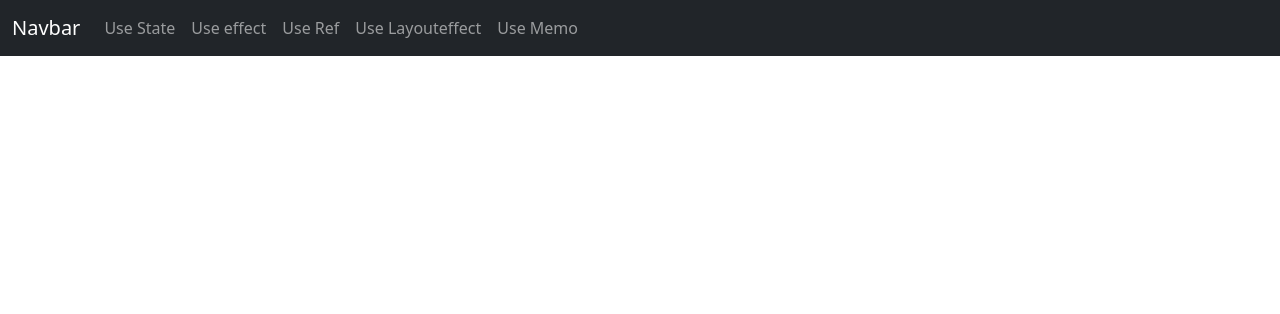
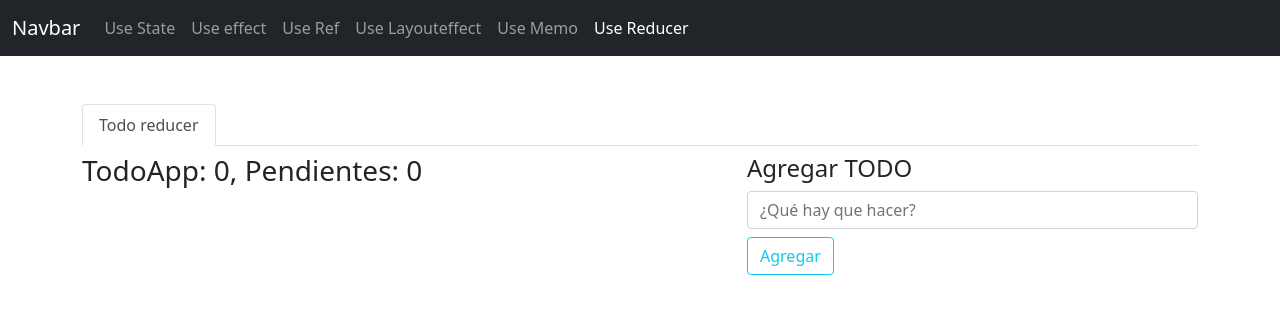
Before and after one commit to mundoenrique/05-react-hook-app, a React (Vite) app: page /use-reducer in a window 1280 px wide. Shown: the top 314 px of the page. Built offline with nearby package versions, Linux system fonts and the light colour scheme.

Commit message:
Reubicación de elementos

```diff
--- /dev/null
+++ b/src/components/08-useReducer/ReducerHook.jsx
@@ -0,0 +1,21 @@
+import { Outlet } from 'react-router-dom';
+import { UseCustomLink } from '../../hooks';
+
+export default function ReducerHook() {
+	return (
+		<>
+			<ul className="nav nav-tabs mt-5">
+				<li className="nav-item">
+					<UseCustomLink className="nav-link" to="">
+						Todo reducer
+					</UseCustomLink>
+				</li>
+			</ul>
+			<div className="row mt-2">
+				<div className="col">
+					<Outlet />
+				</div>
+			</div>
+		</>
+	);
+}
--- /dev/null
+++ b/src/components/08-useReducer/index.js
@@ -0,0 +1,5 @@
+export { default } from './ReducerHook';
+export * from './reducerHook/TodoApp';
+export * from './reducerHook/todoApp/TodoAdd';
+export * from './reducerHook/todoApp/TodoList';
+export * from './reducerHook/todoApp/todoList/TodoItem';
--- a/src/components/08-useReducer/TodoAdd.jsx
+++ b/src/components/08-useReducer/reducerHook/todoApp/TodoAdd.jsx
@@ -1,4 +1,4 @@
-import { useForm } from '../hooks/useForm';
+import { useForm } from '../../../../hooks';
 
 export function TodoAdd({ onNewTodo }) {
 	const { category, onInputchange, onResetForm } = useForm({ category: '' });
--- a/src/components/08-useReducer/TodoList.jsx
+++ b/src/components/08-useReducer/reducerHook/todoApp/TodoList.jsx
@@ -1,4 +1,4 @@
-import { TodoItem } from './TodoItem';
+import { TodoItem } from '../../';
 
 export function TodoList({ todos = [], onRemoveTodo, onToggleTodo }) {
 	return (
--- a/src/components/NavBarMain.jsx
+++ b/src/components/NavBarMain.jsx
@@ -45,6 +45,11 @@ export default function NavBarMain() {
 								Use Memo
 							</UseCustomLink>
 						</li>
+						<li className="nav-item">
+							<UseCustomLink className="nav-link" to="use-reducer">
+								Use Reducer
+							</UseCustomLink>
+						</li>
 					</ul>
 				</div>
 			</div>
--- a/src/hooks/useTodo.js
+++ b/src/hooks/useTodo.js
@@ -1,5 +1,5 @@
 import { useEffect, useReducer } from 'react';
-import { todoReducer } from '../components/08-useReducer/todoReducer';
+import { todoReducer } from '../reducers/todoReducer';
 
 export function useTodo() {
 	const [todos, dispatch] = useReducer(todoReducer, [], initTodos);
--- a/src/routers/MainRouter.jsx
+++ b/src/routers/MainRouter.jsx
@@ -18,6 +18,7 @@ import MemoHook, {
 	Memmorize,
 	Father,
 } from '../components/05-useMemo';
+import ReducerHook, { TodoApp } from '../components/08-useReducer';
 
 export function MainRouter() {
 	return (
@@ -47,6 +48,9 @@ export function MainRouter() {
 						<Route path="call-back" element={<CallbackHook />} />
 						<Route path="memo-homework" element={<Father />} />
 					</Route>
+					<Route path="use-reducer" element={<ReducerHook />}>
+						<Route index element={<TodoApp />} />
+					</Route>
 				</Routes>
 			</div>
 		</>
```
Also changed, not shown: src/components/08-useReducer/reducerHook/TodoApp.jsx (renamed from src/components/08-useReducer/TodoApp.jsx, +3 -4 lines), src/components/08-useReducer/reducerHook/todoApp/todoList/TodoItem.jsx (renamed from src/components/08-useReducer/TodoItem.jsx), src/reducers/todoReducer.js (renamed from src/components/08-useReducer/todoReducer.js).
